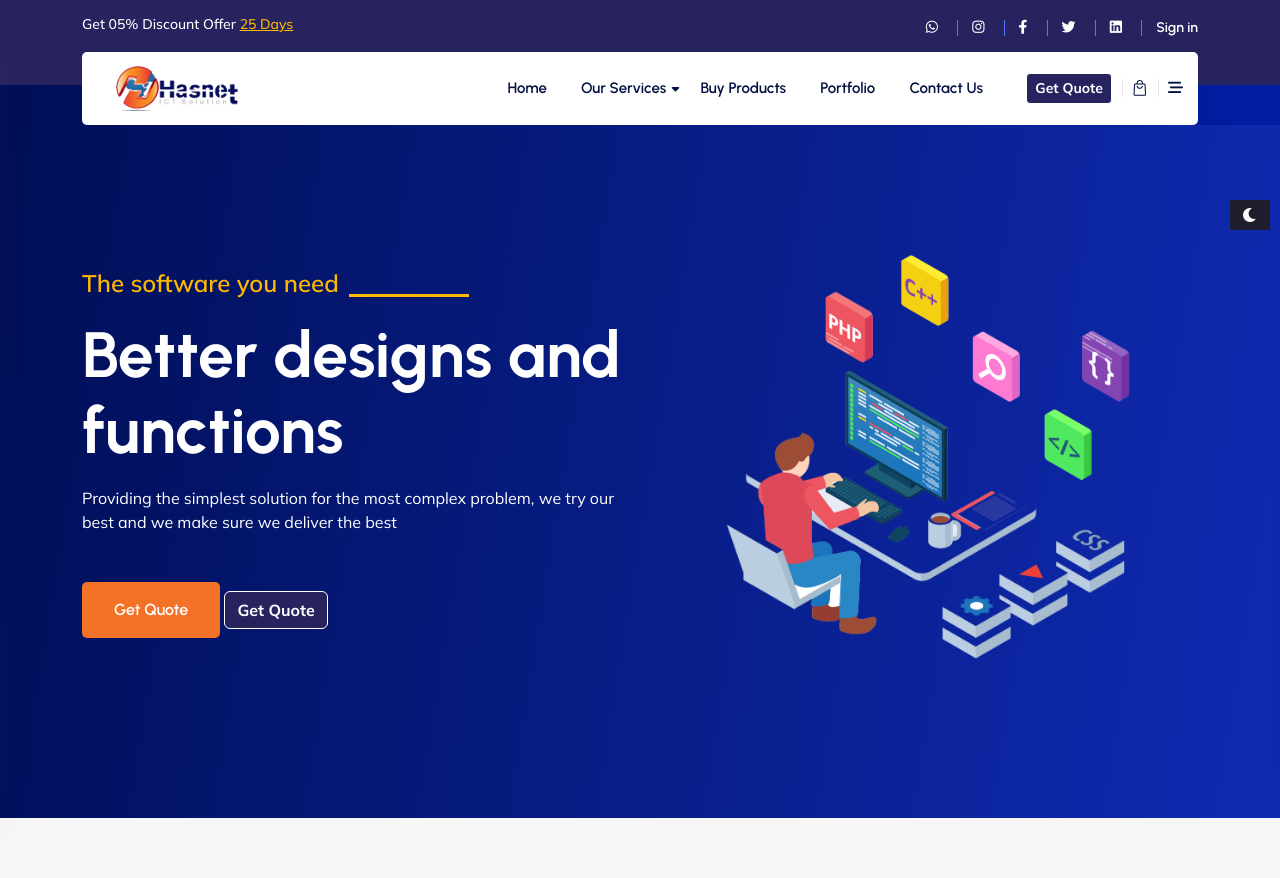
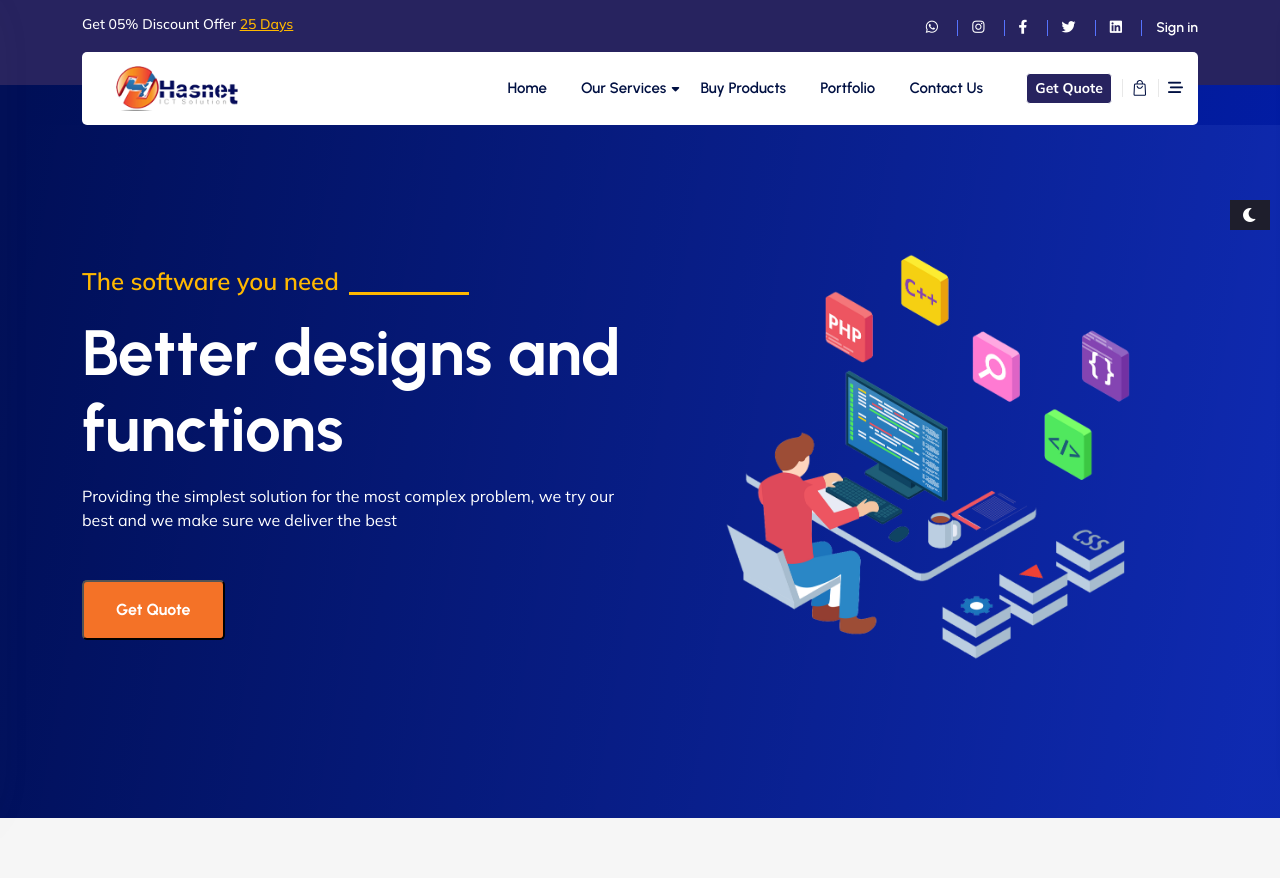
Before and after one commit to Abdulrazakmus/hasnet-website, a PHP site: page /web-design-hosting-and-digital-marketing.php in a window 1280 px wide. Shown: the top 878 px of the page. Run offline with PHP 8.4, Linux system fonts and the light colour scheme; some libraries are stand-ins or nearby versions.

Commit message:
23 may-05

```diff
--- a/web-design-hosting-and-digital-marketing.php
+++ b/web-design-hosting-and-digital-marketing.php
@@ -45,11 +45,11 @@ require_once("./modal.php");
                         <h1 class="display-3 fw-bold text-white mb-3">Better designs and functions</h1>
                         <p class="mb-5">Providing the simplest solution for the most complex problem, we try our best
                             and we make sure we deliver the best</p>
-                        <a href="contact.php" class="template-btn primary-btn">Get Quote</a>
+                        <!-- <a href="contact.php" class="template-btn primary-btn">Get Quote</a> -->
 
 <!-- Get Quote Button -->
 
-<button type="button" class="btn btn-primary" data-bs-toggle="modal" data-bs-target="#exampleModal">
+<button type="button" class="template-btn primary-btn" data-bs-toggle="modal" data-bs-target="#exampleModal">
                               <b>Get Quote</b>
 
                             </button>
```
